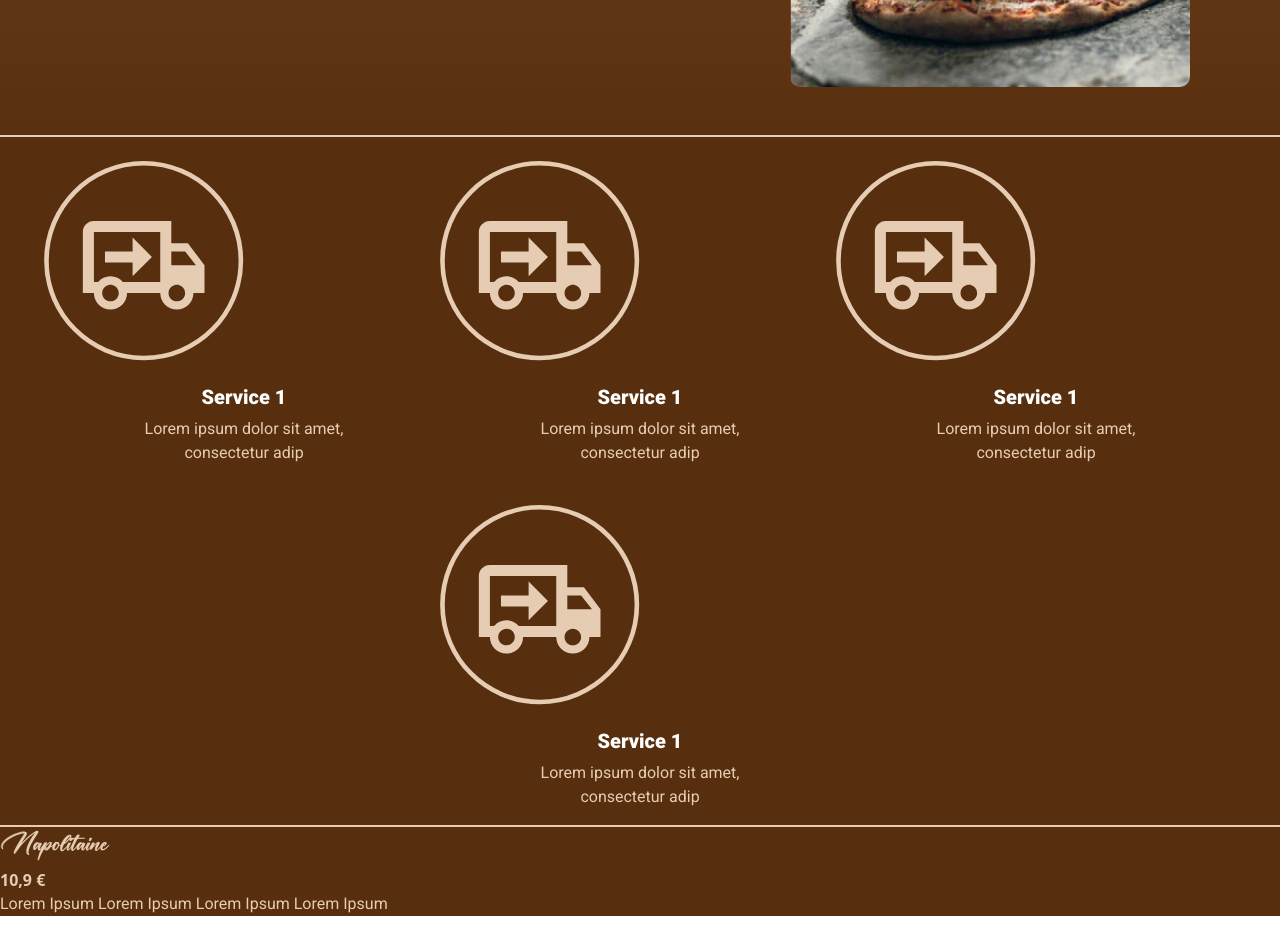
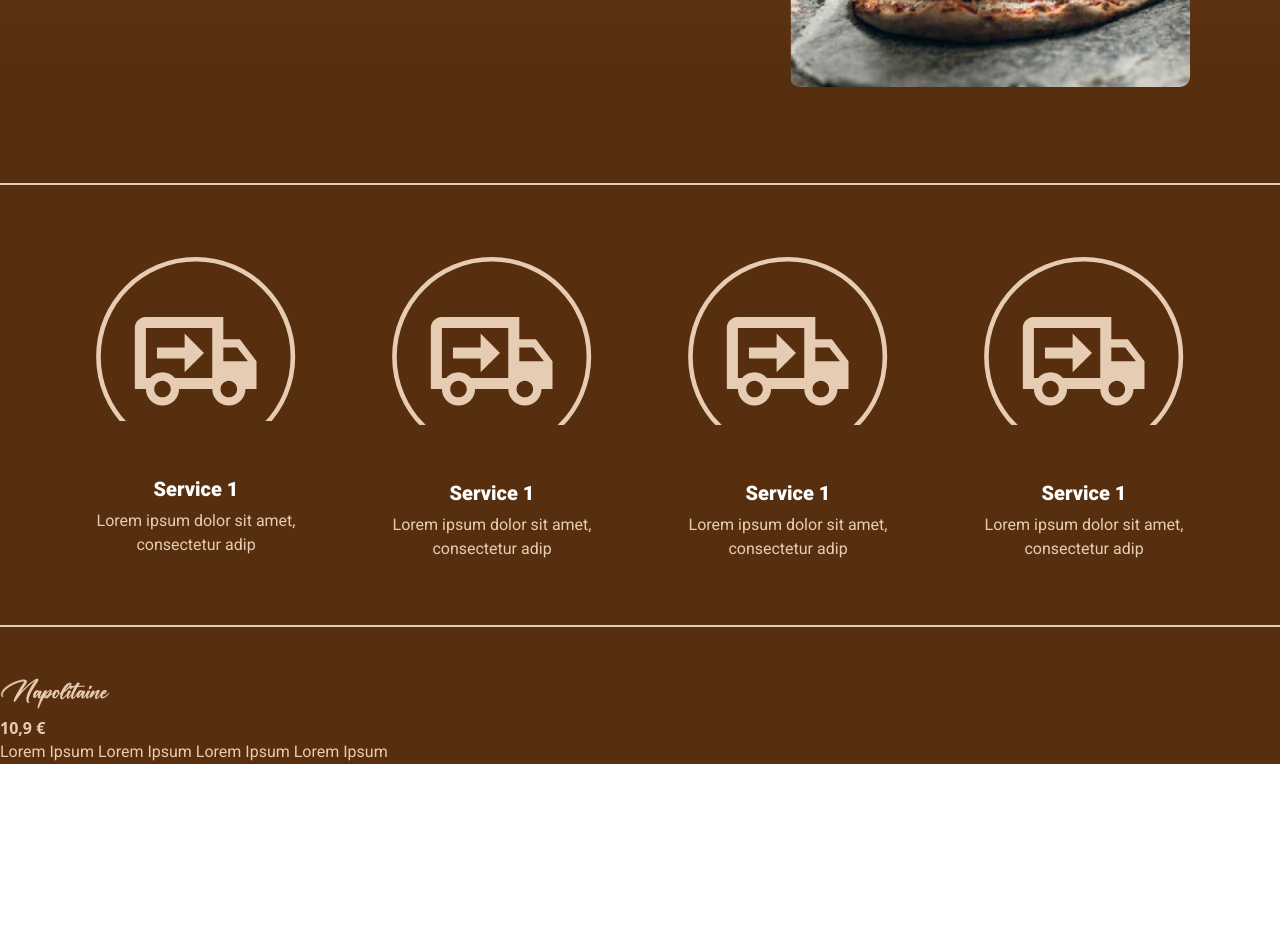
Before and after one commit to MariannePiquetNowak/dinapoli, a React (Create React App) app in the folder dinapoli-front/: page / in a window 1280 px wide. Shown: the part 1240-2172 px from the top of the page. After the commit the page ends 2020 px from the top, so only its background shows below. Built offline with nearby package versions, Linux system fonts and the light colour scheme; no server answers.

Commit message:
fix IconService css

```diff
--- a/dinapoli-front/src/components/IconServices/IconServices.jsx
+++ b/dinapoli-front/src/components/IconServices/IconServices.jsx
@@ -23,9 +23,9 @@ const IconServices = ({icon, title, text}) => {
 
 
     return (
-        <section className="Services">
+        <section className="Services my-5 py-2 py-md-5">
             <div className="service">
-                <div className="service__icon py-2 my-3">
+                <div className="service__icon py-1 my-3">
                     <img src={Truck} alt="dinapoli-icons" />
                     <div className="cut-circle"></div>
                 </div>
--- a/dinapoli-front/src/components/IconServices/styles.scss
+++ b/dinapoli-front/src/components/IconServices/styles.scss
@@ -1,11 +1,8 @@
 .Services {
-    padding: 0;
-    margin: auto 0 !important;
-    width: 100vw;
-    left: 0;
     background: $BG-BROWN;
     border-top: 2px solid $BASE-COLOR;
     border-bottom: 2px solid $BASE-COLOR;
+
     display: flex;
     flex-wrap: wrap;
     justify-content: center;
@@ -19,19 +16,20 @@
         max-width: $MD-WIDTH;
 
         &__icon {
-            display: flex;
-            justify-content: center;
+            position: relative;
+
+            .cut-circle {
+                position: absolute;
+                height: 40px;
+                width: $SM-WIDTH;
+                bottom: 0 !important;
+                left: 0px !important;
+                background-color: $BG-BROWN;
+            }
         }
 
         img {width: $SM-WIDTH; height: $SM-WIDTH;}
 
-        .cut-circle {
-            height: 40px;
-            width: $SM-WIDTH;
-            bottom: 110px !important;
-            left: 0px !important;
-            background-color: $BG-BROWN;
-        }
         &__text {
             width: $SM-WIDTH;
             text-align: center;
```
